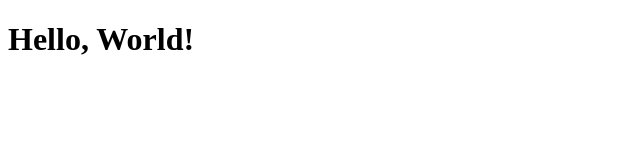
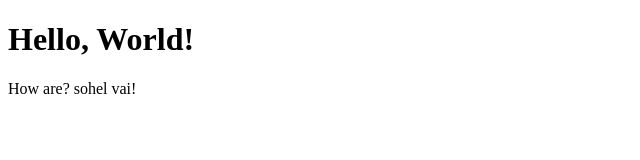
Before and after one commit to SohelDewan/Web_Design, a plain HTML site: page index.html in a window 1280 px wide. Shown: the whole page, without its empty margins (0-640 px from the left). Drawn offline with Linux system fonts and the light colour scheme.

Commit message:
Thanks giving

```diff
--- a/index.html
+++ b/index.html
@@ -8,6 +8,6 @@
 </head>
 <body>
     <h1>Hello, World!</h1>
-
+    <p>How are? sohel vai!</p>
 </body>
 </html>
```
